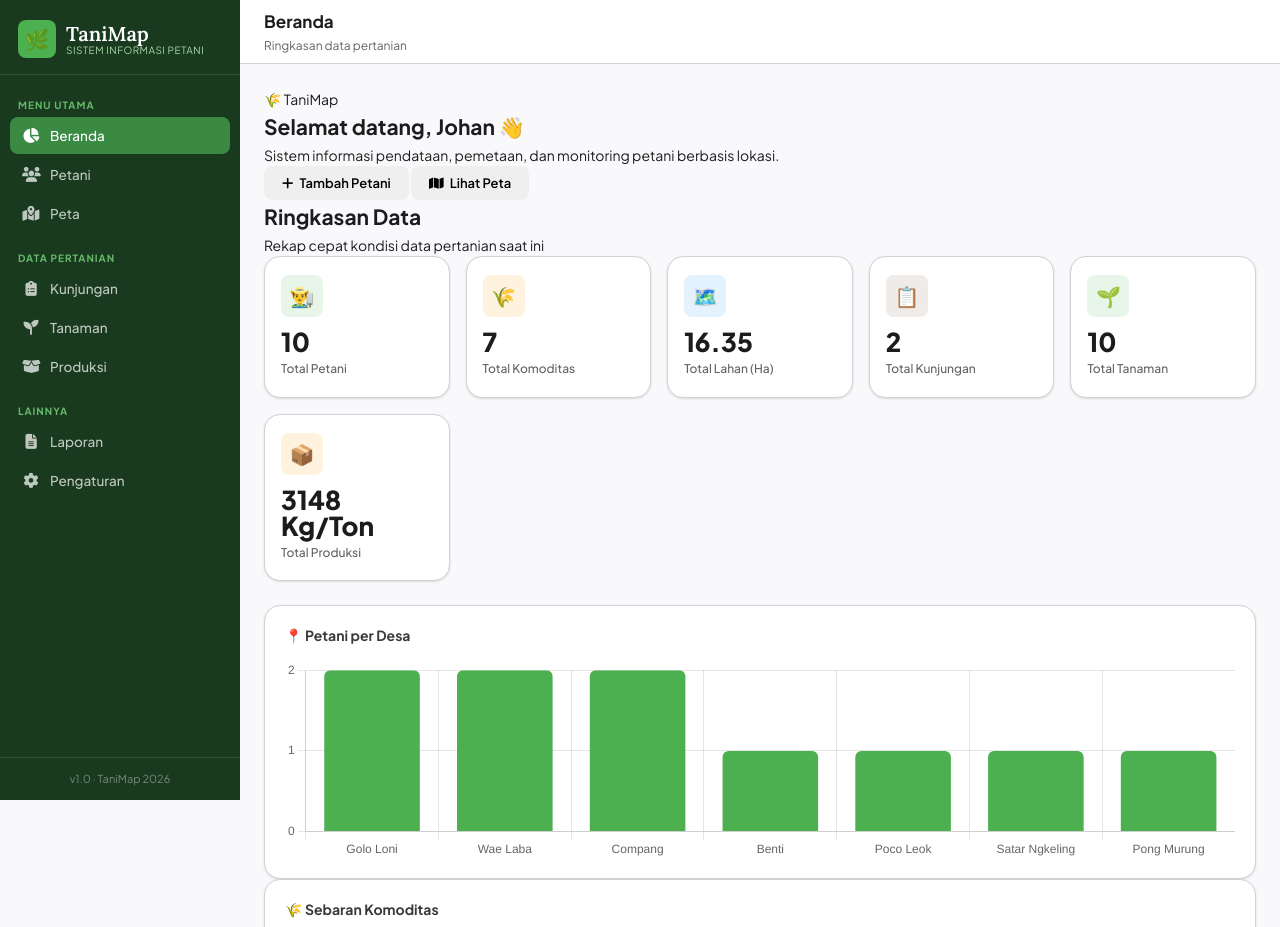
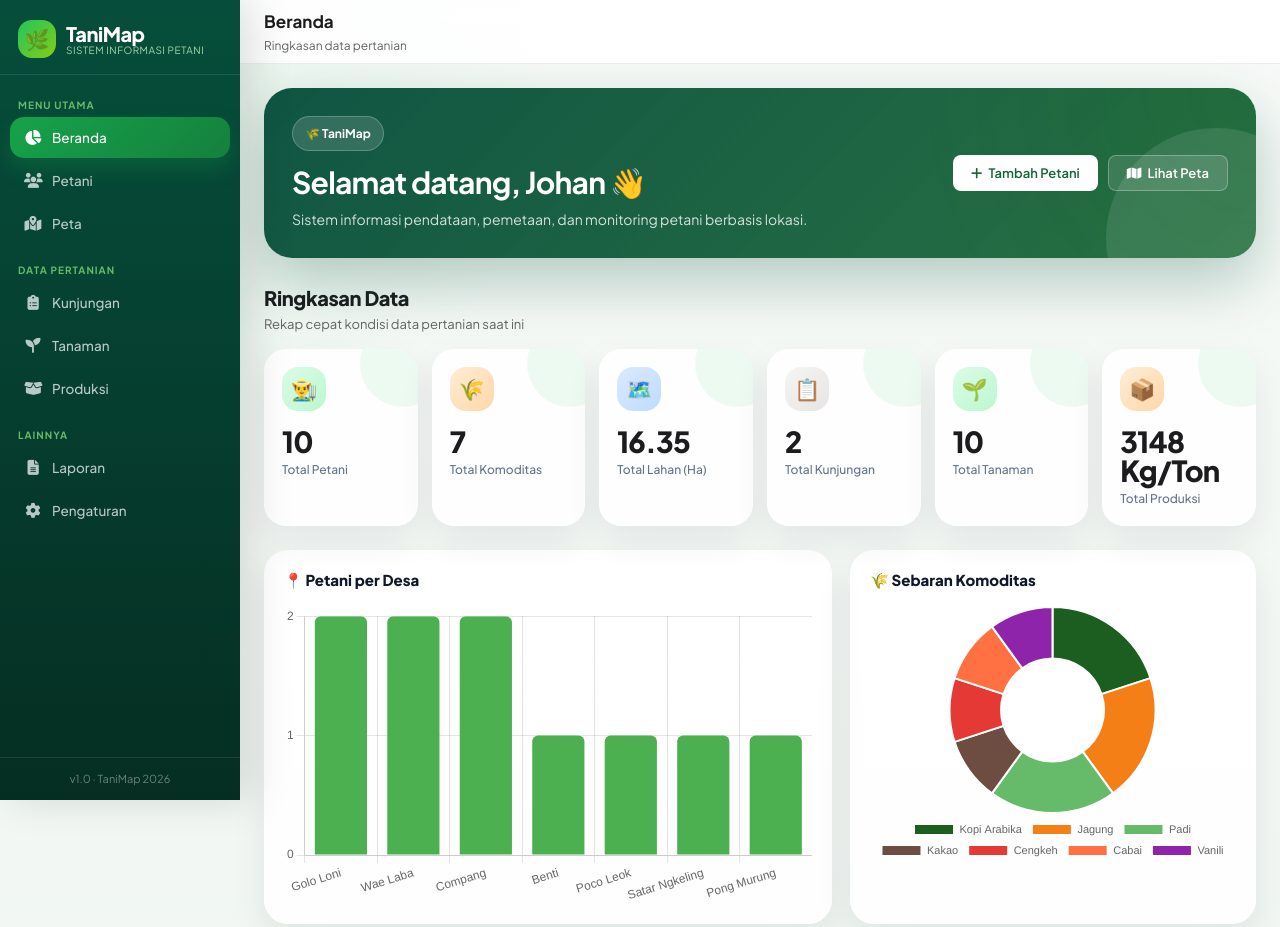
Before and after one commit to johanmadajmjm-beep/taniMAP, a website: page www/index.html in a window 1280 px wide. Shown: the top 927 px of the page. Drawn offline with nearby package versions, Linux system fonts and the light colour scheme.

Commit message:
Update styles.css

```diff
--- a/www/styles.css
+++ b/www/styles.css
@@ -860,3 +860,317 @@ textarea.form-control { resize: vertical; min-height: 80px; }
   z-index: 99;
 }
 .sidebar-overlay.open { display: block; }
+/* ===============================
+   TANIMAP UI UPGRADE - DASHBOARD
+   Hanya tampilan, tidak ubah fungsi
+================================ */
+
+body {
+  background:
+    radial-gradient(circle at top left, rgba(34,197,94,.10), transparent 30%),
+    linear-gradient(180deg, #f7faf8 0%, #eef5f0 100%);
+}
+
+.sidebar {
+  background: linear-gradient(180deg, #064e3b 0%, #052e22 100%);
+  box-shadow: 12px 0 40px rgba(0,0,0,.12);
+}
+
+.brand-icon {
+  background: linear-gradient(135deg, #22c55e, #84cc16);
+  border-radius: 14px;
+}
+
+.brand-text {
+  font-family: var(--font-body);
+  font-weight: 800;
+  letter-spacing: -.5px;
+}
+
+.nav-item {
+  border-radius: 14px;
+  padding: 12px 14px;
+}
+
+.nav-item.active {
+  background: linear-gradient(135deg, #16a34a, #15803d);
+  box-shadow: 0 10px 22px rgba(22,163,74,.28);
+}
+
+.top-header {
+  background: rgba(255,255,255,.86);
+  backdrop-filter: blur(14px);
+  border-bottom: 1px solid rgba(15,23,42,.08);
+}
+
+.page-content {
+  max-width: 1320px;
+  width: 100%;
+}
+
+.dashboard-hero {
+  background:
+    linear-gradient(135deg, rgba(6,78,59,.96), rgba(22,101,52,.92)),
+    radial-gradient(circle at top right, rgba(132,204,22,.45), transparent 35%);
+  border-radius: 28px;
+  padding: 28px;
+  color: white;
+  margin-bottom: 24px;
+  display: flex;
+  justify-content: space-between;
+  gap: 20px;
+  align-items: center;
+  box-shadow: 0 24px 60px rgba(6,78,59,.28);
+  position: relative;
+  overflow: hidden;
+}
+
+.dashboard-hero::after {
+  content: "";
+  position: absolute;
+  width: 220px;
+  height: 220px;
+  right: -70px;
+  bottom: -90px;
+  background: rgba(255,255,255,.10);
+  border-radius: 50%;
+}
+
+.hero-badge {
+  display: inline-flex;
+  align-items: center;
+  gap: 8px;
+  background: rgba(255,255,255,.14);
+  border: 1px solid rgba(255,255,255,.22);
+  padding: 7px 12px;
+  border-radius: 999px;
+  font-size: 12px;
+  font-weight: 700;
+  margin-bottom: 14px;
+}
+
+.dashboard-hero h1 {
+  font-size: 30px;
+  line-height: 1.15;
+  margin-bottom: 8px;
+  letter-spacing: -.8px;
+}
+
+.dashboard-hero p {
+  color: rgba(255,255,255,.82);
+  max-width: 560px;
+}
+
+.hero-actions {
+  display: flex;
+  gap: 10px;
+  flex-wrap: wrap;
+  position: relative;
+  z-index: 2;
+}
+
+.btn-light {
+  background: #fff;
+  color: #166534;
+}
+
+.btn-light:hover {
+  transform: translateY(-2px);
+  box-shadow: 0 12px 24px rgba(0,0,0,.16);
+}
+
+.btn-ghost-light {
+  background: rgba(255,255,255,.12);
+  color: white;
+  border: 1px solid rgba(255,255,255,.28);
+}
+
+.dashboard-section-title {
+  display: flex;
+  justify-content: space-between;
+  align-items: end;
+  margin: 4px 0 14px;
+}
+
+.dashboard-section-title h2 {
+  font-size: 20px;
+  font-weight: 800;
+  letter-spacing: -.4px;
+}
+
+.dashboard-section-title p {
+  font-size: 13px;
+  color: var(--gray-500);
+}
+
+.stats-grid {
+  grid-template-columns: repeat(6, minmax(0, 1fr));
+  gap: 14px;
+}
+
+.stat-card {
+  border: 0;
+  border-radius: 22px;
+  padding: 18px;
+  box-shadow: 0 14px 35px rgba(15,23,42,.08);
+  background: rgba(255,255,255,.92);
+  position: relative;
+  overflow: hidden;
+}
+
+.stat-card::after {
+  content: "";
+  position: absolute;
+  right: -28px;
+  top: -28px;
+  width: 86px;
+  height: 86px;
+  border-radius: 50%;
+  background: rgba(34,197,94,.08);
+}
+
+.stat-icon {
+  width: 44px;
+  height: 44px;
+  border-radius: 16px;
+  margin-bottom: 16px;
+  font-size: 21px;
+}
+
+.stat-icon.green {
+  background: linear-gradient(135deg, #dcfce7, #bbf7d0);
+}
+
+.stat-icon.orange {
+  background: linear-gradient(135deg, #ffedd5, #fed7aa);
+}
+
+.stat-icon.blue {
+  background: linear-gradient(135deg, #dbeafe, #bfdbfe);
+}
+
+.stat-icon.brown {
+  background: linear-gradient(135deg, #f5f5f4, #e7e5e4);
+}
+
+.stat-value {
+  font-size: 29px;
+  font-weight: 800;
+  letter-spacing: -.8px;
+}
+
+.stat-label {
+  font-size: 12px;
+  color: #64748b;
+}
+
+.dashboard-main-grid {
+  display: grid;
+  grid-template-columns: 1.4fr 1fr;
+  gap: 18px;
+  margin-top: 20px;
+}
+
+.chart-card,
+.card {
+  border: 0;
+  border-radius: 24px;
+  box-shadow: 0 14px 35px rgba(15,23,42,.08);
+  background: rgba(255,255,255,.94);
+}
+
+.chart-title,
+.card-title {
+  font-size: 15px;
+  font-weight: 800;
+  color: #0f172a;
+}
+
+.chart-canvas-wrap {
+  height: 260px;
+}
+
+.chart-wide .chart-canvas-wrap {
+  height: 300px;
+}
+
+.recent-card {
+  overflow: hidden;
+}
+
+thead th {
+  background: #f8fafc;
+  color: #64748b;
+  border-bottom: 1px solid #e2e8f0;
+}
+
+tbody td {
+  border-bottom: 1px solid #f1f5f9;
+}
+
+.btn-primary {
+  background: linear-gradient(135deg, #16a34a, #15803d);
+  border-radius: 12px;
+}
+
+.btn-outline {
+  border-radius: 12px;
+}
+
+@media (max-width: 1100px) {
+  .stats-grid {
+    grid-template-columns: repeat(3, 1fr);
+  }
+
+  .dashboard-main-grid {
+    grid-template-columns: 1fr;
+  }
+}
+
+@media (max-width: 900px) {
+  .dashboard-hero {
+    border-radius: 22px;
+    padding: 22px;
+    flex-direction: column;
+    align-items: flex-start;
+  }
+
+  .dashboard-hero h1 {
+    font-size: 24px;
+  }
+
+  .stats-grid {
+    grid-template-columns: repeat(2, 1fr);
+    gap: 12px;
+  }
+
+  .stat-card {
+    padding: 15px;
+    border-radius: 20px;
+  }
+
+  .stat-value {
+    font-size: 25px;
+  }
+
+  .chart-canvas-wrap,
+  .chart-wide .chart-canvas-wrap {
+    height: 230px;
+  }
+}
+
+@media (max-width: 480px) {
+  .dashboard-hero {
+    margin-left: -2px;
+    margin-right: -2px;
+  }
+
+  .hero-actions {
+    width: 100%;
+  }
+
+  .hero-actions .btn {
+    flex: 1;
+    justify-content: center;
+  }
+}
```
